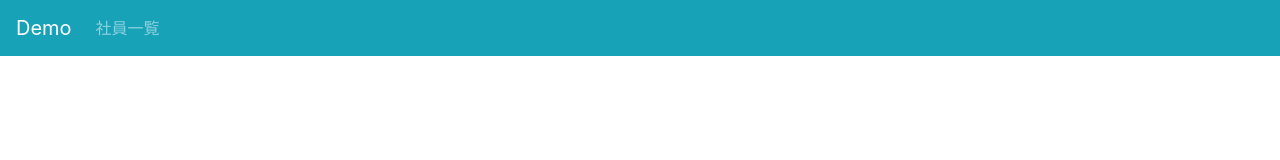
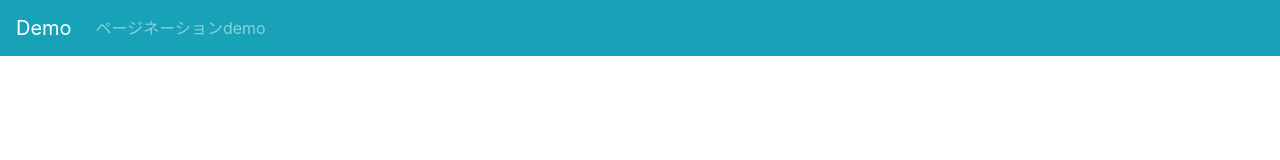
Before and after one commit to sou0913/nuxt_proto, a Nuxt app: page / in a window 1280 px wide. Shown: the top 160 px of the page. Built offline with nearby package versions, Linux system fonts and the light colour scheme.

Commit message:
header タイトル変更

```diff
--- a/components/Header.vue
+++ b/components/Header.vue
@@ -4,7 +4,7 @@
 
     <b-collapse id="nav-collapse" is-nav>
       <b-navbar-nav>
-        <b-nav-item to="/employees">社員一覧</b-nav-item>
+        <b-nav-item to="/employees">ページネーションdemo</b-nav-item>
       </b-navbar-nav>
     </b-collapse>
   </b-navbar>
```
